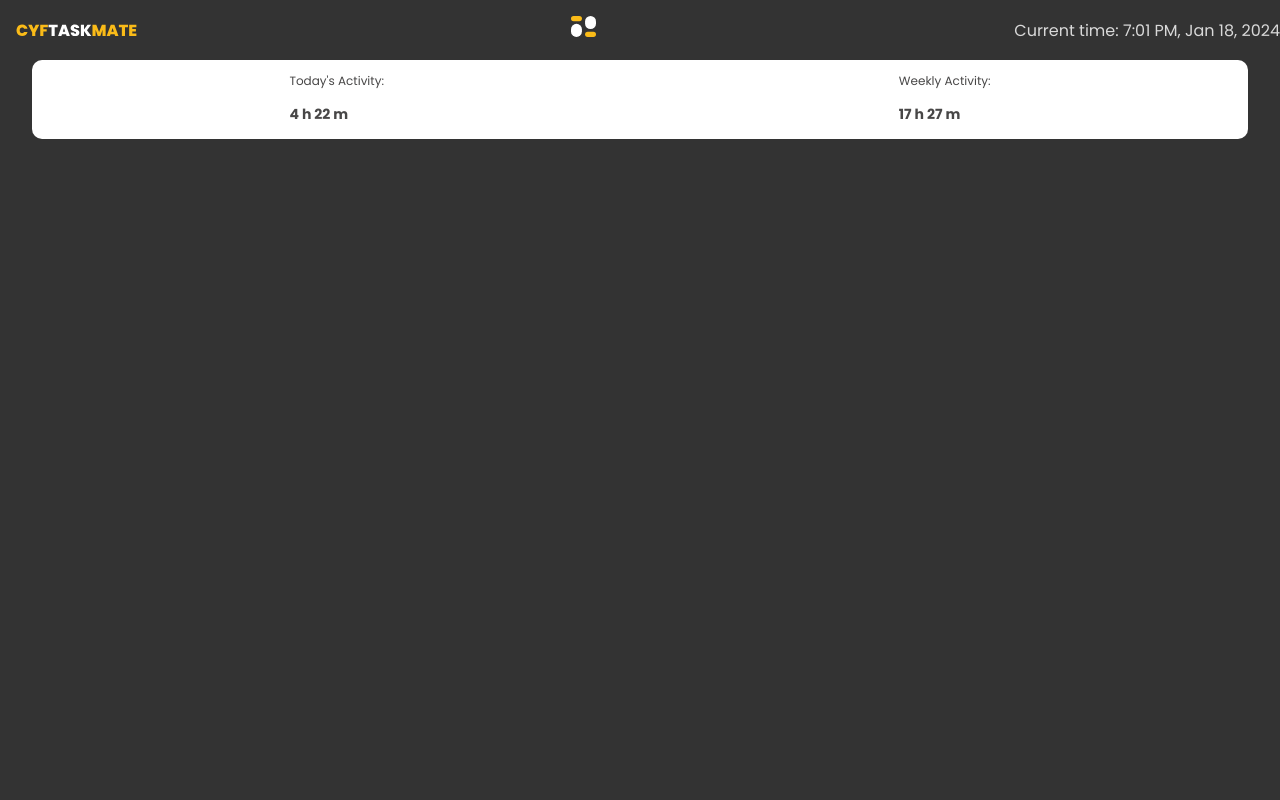
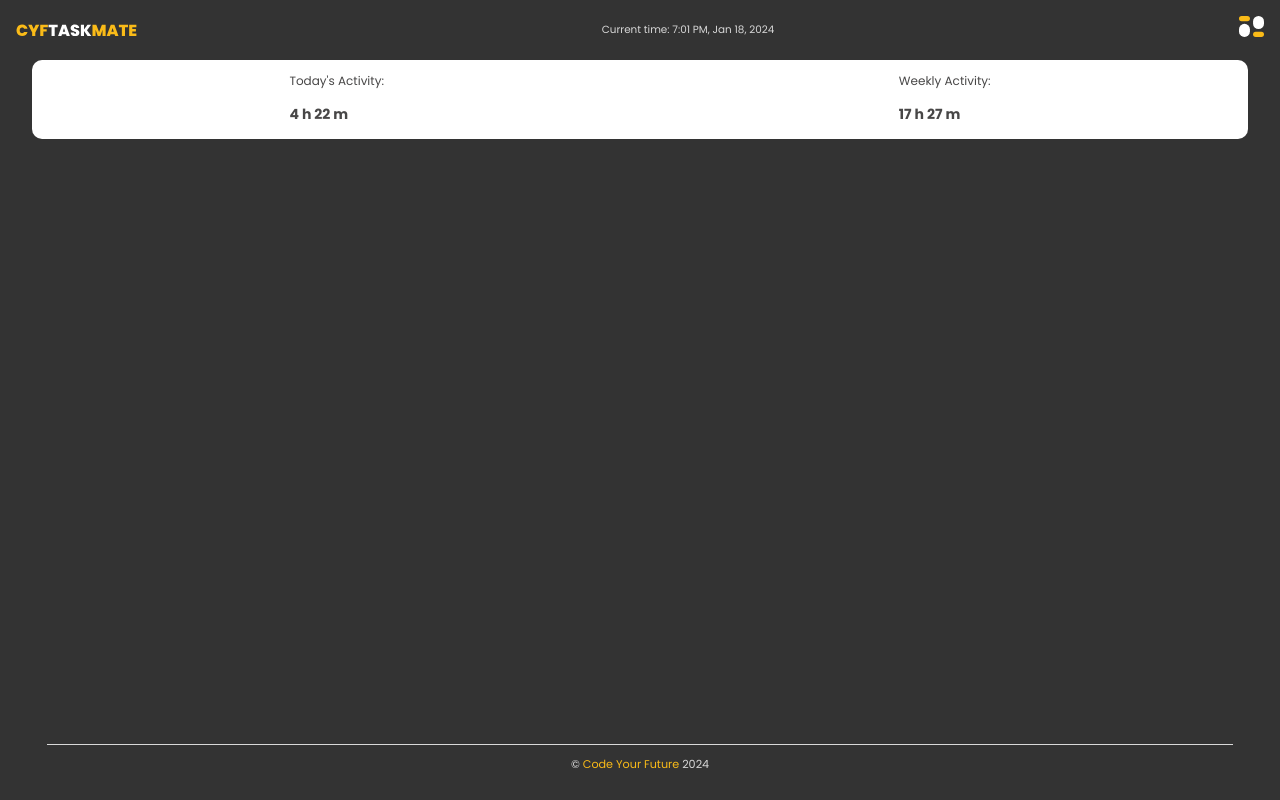
Before and after one commit to Farnooshmo/time-tracker, a React (Create React App) app in the folder client/: page / in a window 1280 px wide. Built offline with nearby package versions, Linux system fonts and the light colour scheme.

Commit message:
37-Change-the-position-of-Current-Time-in-Header

```diff
--- a/client/src/App.css
+++ b/client/src/App.css
@@ -41,6 +41,12 @@ h1 {
 	font-size: 1.5rem;
 }
 
+.current-time {
+	font-family: 'Poppins', sans-serif;
+	font-size: 0.65rem;
+	color: #d9d9d9;
+}
+
 .hamburger-menu {
 	/* Styles for the hamburger menu container */
 }
@@ -74,7 +80,7 @@ main {
 	/* Styles for the Add a Task section */
 }
 
-	/* Styles for the In Progress component */
+/* Styles for the In Progress component */
 .in-progress {
 	width: 95%;
 	margin: 0 auto;
@@ -93,7 +99,7 @@ main {
 	z-index: 1000;
 	border: 2px solid white;
 }
-.text{
+.text {
 	color: #fabb18;
 }
 .todays-graph {
--- a/client/src/App.js
+++ b/client/src/App.js
@@ -8,14 +8,11 @@ import SummaryActivities from './components/SummaryActivities.js'
 function App() {
 	return (
 		<Fragment>
-
 			<div className='container'>
-			<Header />
+				<Header />
 				<SummaryActivities />
-
+				<Footer />
 			</div>
-
-
 		</Fragment>
 	)
 }
--- /dev/null
+++ b/client/src/components/CurrentTime.js
@@ -0,0 +1,29 @@
+import React, { useState, useEffect } from 'react'
+
+const CurrentTime = () => {
+	const [currentDateTime, setCurrentDateTime] = useState('')
+
+	useEffect(() => {
+		const intervalId = setInterval(() => {
+			const now = new Date()
+			const formattedTime = now.toLocaleTimeString([], {
+				hour: 'numeric',
+				minute: '2-digit',
+				hour12: true,
+			})
+			const formattedDate = now.toLocaleDateString('en-US', {
+				year: 'numeric',
+				month: 'short',
+				day: 'numeric',
+			})
+
+			setCurrentDateTime(`Current time: ${formattedTime}, ${formattedDate}`)
+		}, 1000) // Update every second
+
+		return () => clearInterval(intervalId) // Cleanup on component unmount
+	}, [])
+
+	return <p>{currentDateTime}</p>
+}
+
+export default CurrentTime
--- a/client/src/components/Header.js
+++ b/client/src/components/Header.js
@@ -1,9 +1,8 @@
-// client/src/components/Header.js
 import React from 'react'
-import '../App.css' //* Importing the main styles *//
+import '../App.css'
 import hamburgerLogo from '../assets/Hamburger Menue Logo.svg'
 import cyftaskmateLogo from '../assets/CYFTASKMATE.svg'
-import TaskCurrentTime from './TaskCurrentTime'
+import CurrentTime from './CurrentTime'
 
 const Header = () => {
 	return (
@@ -11,12 +10,14 @@ const Header = () => {
 			<div className='header-left'>
 				<img src={cyftaskmateLogo} alt='CYFTASKMATE Logo' />
 			</div>
+			<div className='current-time'>
+				<CurrentTime />
+			</div>
 			<div className='header-right'>
 				<div className='hamburger-menu'>
 					<img src={hamburgerLogo} alt='Hamburger Menu' />
 				</div>
 			</div>
-			<TaskCurrentTime />
 		</header>
 	)
 }
--- a/client/src/components/TaskCurrentTime.js
+++ /dev/null
@@ -1,25 +0,0 @@
-import React, { useState, useEffect } from 'react';
-
-const TaskCurrentTime = () => {
-  const [currentDateTime, setCurrentDateTime] = useState('');
-
-  useEffect(() => {
-    const intervalId = setInterval(() => {
-      const now = new Date();
-      const formattedTime = now.toLocaleTimeString([], { hour: 'numeric', minute: '2-digit', hour12: true });
-      const formattedDate = now.toLocaleDateString('en-US', {
-        year: 'numeric',
-        month: 'short',
-        day: 'numeric',
-      });
-
-      setCurrentDateTime(`Current time: ${formattedTime}, ${formattedDate}`);
-    }, 1000); // Update every second
-
-    return () => clearInterval(intervalId); // Cleanup on component unmount
-  }, []);
-
-  return <p>{currentDateTime}</p>;
-};
-
-export default TaskCurrentTime;
```
